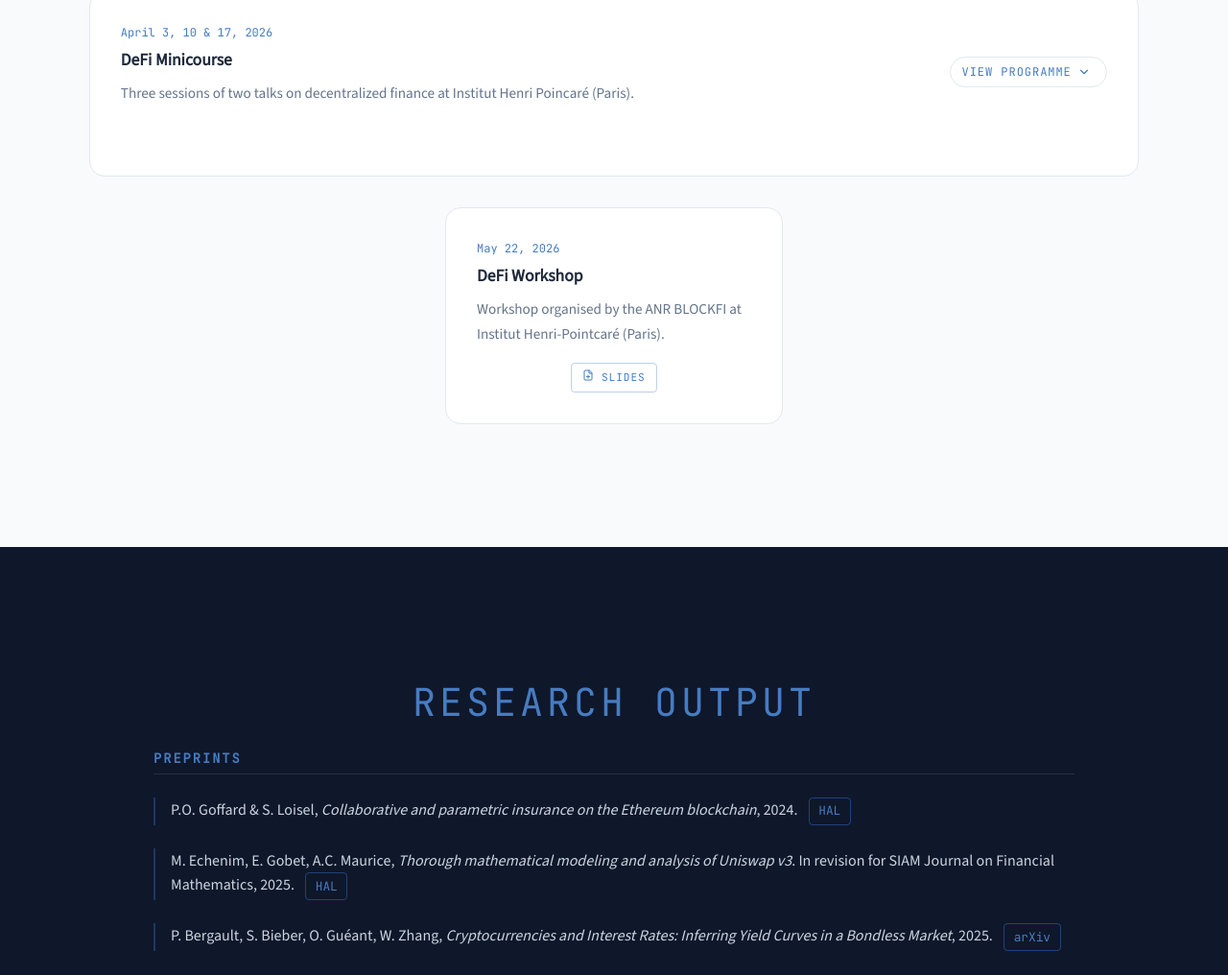
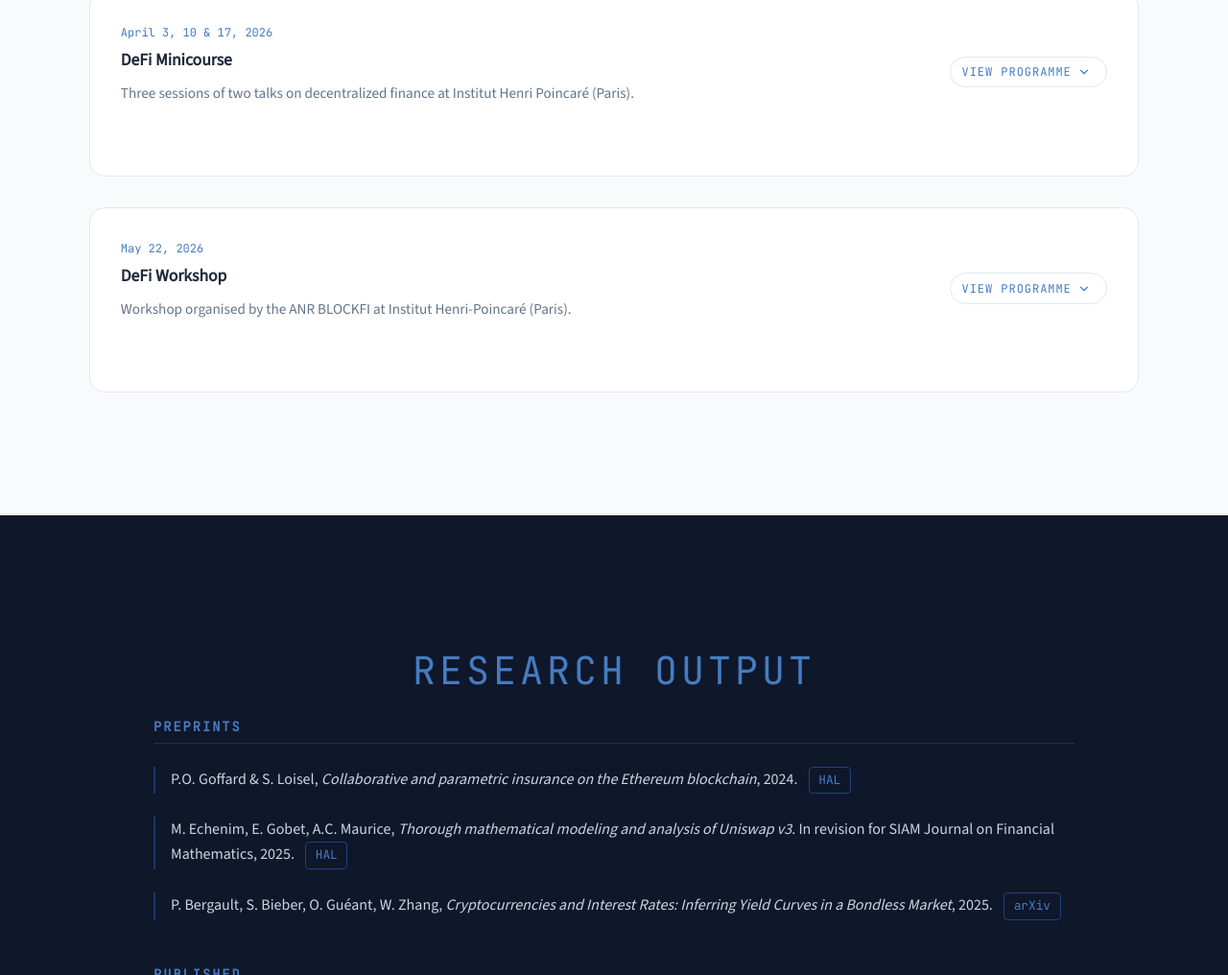
Before and after one commit to anrblockfi/official-website, a plain HTML site: page index.html in a window 1280 px wide. Shown: the part 4504-5520 px from the top of the page at 96% size. Drawn offline with nearby package versions, Linux system fonts and the light colour scheme.

Commit message:
add workshop 2026-05-22 as expandable card + slides

```diff
--- a/index.html
+++ b/index.html
@@ -309,10 +309,10 @@
                                                 <span class="program__talk-speaker">Olivier Guéant</span>
                                                 <span class="program__talk-affil">Paris Cité Univ., LPSM</span>
                                             </div>
-                                            <a href="#" class="program__talk-slides" title="Download slides">
+                                            <!-- <a href="#" class="program__talk-slides" title="Download slides">
                                                 <svg aria-hidden="true"><use href="#slides-icon"></use></svg>
                                                 Slides
-                                            </a>
+                                            </a> -->
                                         </div>
                                         <p class="program__talk-title">Introduction to AMMs: a Comparative Perspective</p>
                                         <p class="program__talk-abstract">An introduction to automated market makers and how they compare to other trading mechanisms such as limit-order books and request-for-quote systems.</p>
@@ -325,10 +325,10 @@
                                                 <span class="program__talk-speaker">Emmanuel Gobet</span>
                                                 <span class="program__talk-affil">Sorbonne Univ., LPSM</span>
                                             </div>
-                                            <a href="#" class="program__talk-slides" title="Download slides">
+                                            <!-- <a href="#" class="program__talk-slides" title="Download slides">
                                                 <svg aria-hidden="true"><use href="#slides-icon"></use></svg>
                                                 Slides
-                                            </a>
+                                            </a> -->
                                         </div>
                                         <p class="program__talk-title">Quantitative Modelling of Uniswap v2 and v3</p>
                                         <p class="program__talk-abstract">Starting from the open-source code, this talk describes Uniswap v2 and v3 in detail — including concentrated liquidity, fee collection, and their behaviour as gamma-negative option positions — and derives analytical formulas for risk and value assessment.</p>
@@ -384,19 +384,92 @@
                     </div><!-- /.news-card__program -->
                 </article>
 
-                <div style="display: flex; justify-content: center; grid-column: 1 / -1; width: 100%;">
-                    <article class="news-card" style="max-width: 22rem; width: 100%;">
+                <!-- Expandable card — DeFi Workshop May 2026 -->
+                <article class="news-card news-card--expandable" data-expanded="false" style="grid-column: 1 / -1;">
+                    <div class="news-card__summary">
                         <p class="news-card__date">May 22, 2026</p>
                         <h3 class="news-card__title">DeFi Workshop</h3>
                         <p class="news-card__description">
-                            Workshop organised by the ANR BLOCKFI at Institut Henri-Pointcaré (Paris).
+                            Workshop organised by the ANR BLOCKFI at Institut Henri-Poincaré (Paris).
                         </p>
-                        <a href="#" class="news-card__slides" title="Download slides" target="_blank" rel="noopener noreferrer">
-                            <svg aria-hidden="true"><use href="#slides-icon"></use></svg>
-                            Slides
-                        </a>
-                    </article>
-                </div>
+                    </div>
+                    <button class="news-card__toggle" aria-expanded="false" aria-controls="program-defi-workshop-may2026">
+                        <span class="news-card__toggle-label">View programme</span>
+                        <svg class="news-card__toggle-icon" viewBox="0 0 24 24" fill="none" stroke="currentColor" stroke-width="2" stroke-linecap="round" stroke-linejoin="round" aria-hidden="true">
+                            <polyline points="6 9 12 15 18 9"/>
+                        </svg>
+                    </button>
+
+                    <div class="news-card__program" id="program-defi-workshop-may2026" aria-hidden="true">
+                        <div class="program">
+
+                            <div class="program__session">
+                                <div class="program__session-header">
+                                    <span class="program__session-date">May 22, 2026</span>
+                                    <span class="program__session-theme">Finance &amp; Blockchain Morning — Institut Henri-Poincaré, Paris</span>
+                                </div>
+                                <div class="program__talks">
+
+                                    <div class="program__talk">
+                                        <div class="program__talk-meta">
+                                            <span class="program__talk-time">9:00 – 9:35</span>
+                                            <div class="program__talk-info">
+                                                <span class="program__talk-speaker">Olivier Guéant</span>
+                                            </div>
+                                        </div>
+                                        <p class="program__talk-title">Perpetual Futures and Funding Rates: A Stackelberg Perspective</p>
+                                    </div>
+
+                                    <div class="program__talk">
+                                        <div class="program__talk-meta">
+                                            <span class="program__talk-time">9:35 – 10:10</span>
+                                            <div class="program__talk-info">
+                                                <span class="program__talk-speaker">Mohamed Bilel Tounsi</span>
+                                            </div>
+                                        </div>
+                                        <p class="program__talk-title">Mining Pool Networks and Decentralization of Proof-of-Work Blockchains</p>
+                                    </div>
+
+                                    <div class="program__talk">
+                                        <div class="program__talk-meta">
+                                            <span class="program__talk-time">10:10 – 10:45</span>
+                                            <div class="program__talk-info">
+                                                <span class="program__talk-speaker">Julien Prat</span>
+                                            </div>
+                                        </div>
+                                        <p class="program__talk-title">Reputational Concerns in Liquid Staking Protocols</p>
+                                    </div>
+
+                                    <div class="program__talk">
+                                        <div class="program__talk-meta">
+                                            <span class="program__talk-time">11:00 – 11:35</span>
+                                            <div class="program__talk-info">
+                                                <span class="program__talk-speaker">Christoph Mussenbrock</span>
+                                            </div>
+                                            <a href="pdf/defi-workshop-2026-05-22/2026-05-22 Etherisc Sorbonne IHP.pdf" class="program__talk-slides" title="Download slides" target="_blank" rel="noopener noreferrer">
+                                                <svg aria-hidden="true"><use href="#slides-icon"></use></svg>
+                                                Slides
+                                            </a>
+                                        </div>
+                                        <p class="program__talk-title">Implementing Parametric Climate Insurance in Sub-Saharan Africa Using Blockchain: Challenges, Opportunities and Solutions</p>
+                                    </div>
+
+                                    <div class="program__talk">
+                                        <div class="program__talk-meta">
+                                            <span class="program__talk-time">11:35 – 12:10</span>
+                                            <div class="program__talk-info">
+                                                <span class="program__talk-speaker">Stéphane Loisel</span>
+                                            </div>
+                                        </div>
+                                        <p class="program__talk-title">Insurance on Ethereum</p>
+                                    </div>
+
+                                </div>
+                            </div>
+
+                        </div>
+                    </div><!-- /.news-card__program -->
+                </article>
 
             </div>
         </div>
```
Also changed, not shown: 1 other file.
